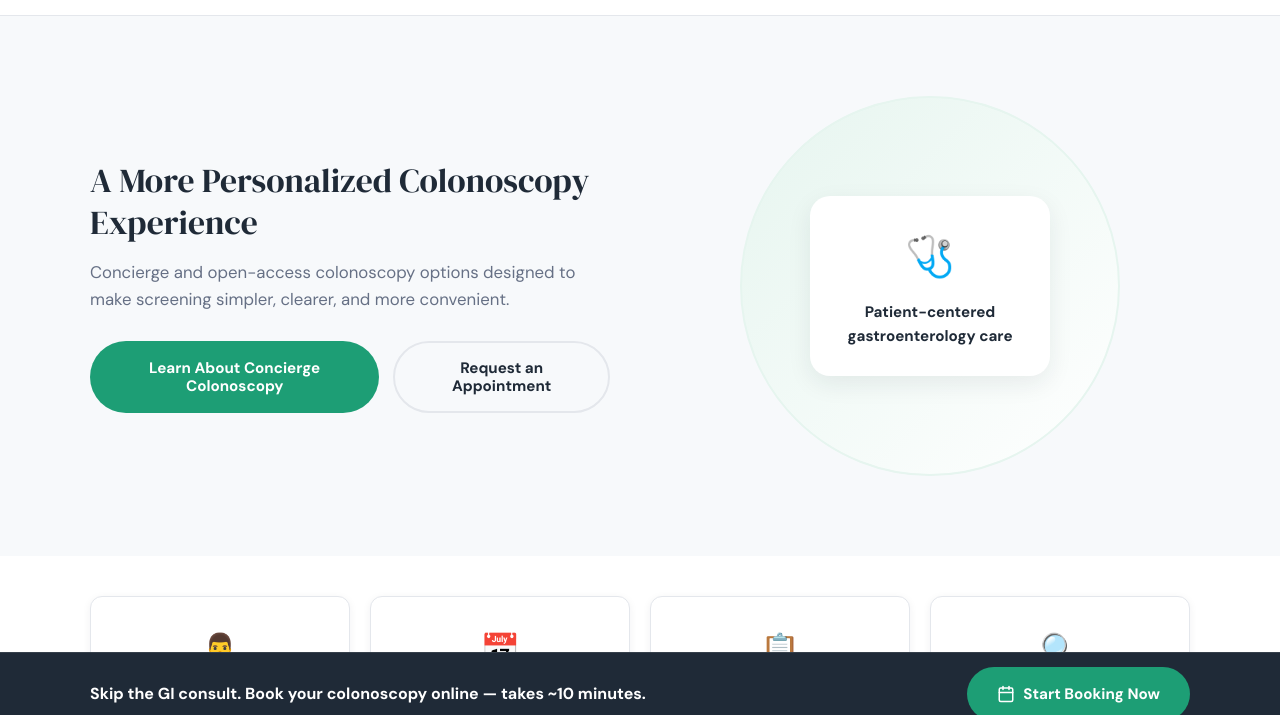
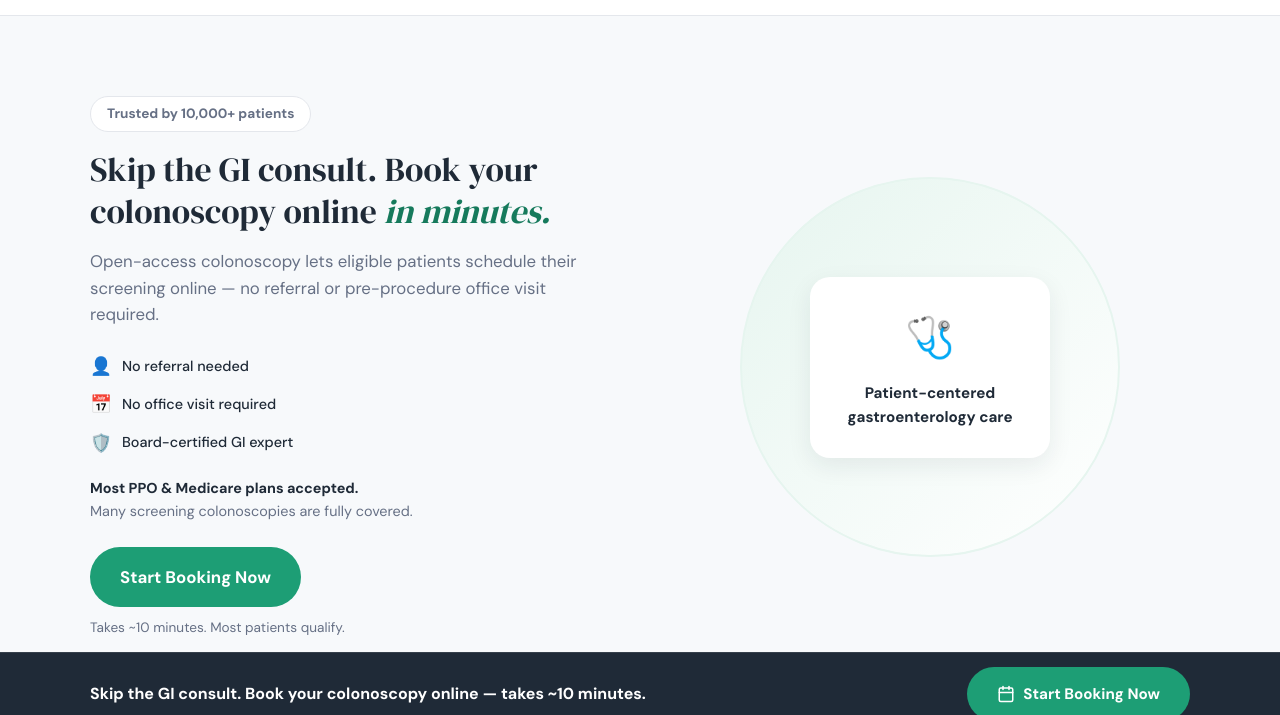
Before and after one commit to rachitaketan/dr-ketan-shah-website, a plain HTML site: page index.html in a window 1280 px wide. Shown: the part 65-780 px from the top of the page. Drawn offline with Linux system fonts and the light colour scheme.

Commit message:
Add files via upload

```diff
--- a/index.html
+++ b/index.html
@@ -52,12 +52,31 @@
   <section class="hero" id="home">
     <div class="container hero-inner">
       <div class="hero-text">
-        <h1>A More Personalized Colonoscopy Experience</h1>
-        <p class="hero-sub">Concierge and open-access colonoscopy options designed to make screening simpler, clearer, and more convenient.</p>
+        <span class="hero-badge">Trusted by 10,000+ patients</span>
+        <h1>Skip the GI consult. Book your colonoscopy online <em>in minutes.</em></h1>
+        <p class="hero-sub">Open-access colonoscopy lets eligible patients schedule their screening online — no referral or pre-procedure office visit required.</p>
+
+        <div class="hero-features">
+          <div class="hero-feature">
+            <span class="hero-feature-icon" aria-hidden="true">👤</span>
+            <span>No referral needed</span>
+          </div>
+          <div class="hero-feature">
+            <span class="hero-feature-icon" aria-hidden="true">📅</span>
+            <span>No office visit required</span>
+          </div>
+          <div class="hero-feature">
+            <span class="hero-feature-icon" aria-hidden="true">🛡️</span>
+            <span>Board-certified GI expert</span>
+          </div>
+        </div>
+
+        <p class="hero-insurance"><strong>Most PPO &amp; Medicare plans accepted.</strong><br>Many screening colonoscopies are fully covered.</p>
+
         <div class="hero-buttons">
-          <a href="#concierge" class="btn btn-primary">Learn About Concierge Colonoscopy</a>
-          <a href="#contact" class="btn btn-secondary">Request an Appointment</a>
+          <a href="#open-access" class="btn btn-primary btn-large">Start Booking Now</a>
         </div>
+        <p class="hero-note">Takes ~10 minutes. Most patients qualify.</p>
       </div>
       <div class="hero-visual" aria-hidden="true">
         <div class="hero-graphic">
--- a/style.css
+++ b/style.css
@@ -329,11 +329,68 @@ button:focus-visible {
   margin-bottom: 16px;
 }
 
+.hero-badge {
+  display: inline-flex;
+  align-items: center;
+  gap: 6px;
+  background-color: #FFFFFF;
+  border: 1px solid var(--color-border);
+  border-radius: 999px;
+  padding: 6px 16px;
+  font-size: 0.85rem;
+  font-weight: 700;
+  color: var(--color-text-light);
+  margin-bottom: 16px;
+}
+
+.hero-text h1 em {
+  font-style: italic;
+  color: var(--color-primary-dark);
+  font-family: var(--font-heading);
+}
+
 .hero-sub {
   font-size: 1.05rem;
   color: var(--color-text-light);
-  margin-bottom: 28px;
+  margin-bottom: 24px;
   max-width: 540px;
+}
+
+.hero-features {
+  display: flex;
+  flex-direction: column;
+  gap: 10px;
+  margin-bottom: 20px;
+}
+
+.hero-feature {
+  display: flex;
+  align-items: center;
+  gap: 10px;
+  font-size: 0.9rem;
+  font-weight: 500;
+  color: var(--color-navy);
+}
+
+.hero-feature-icon {
+  font-size: 1.1rem;
+}
+
+.hero-insurance {
+  font-size: 0.9rem;
+  color: var(--color-text-light);
+  margin-bottom: 24px;
+}
+
+.hero-insurance strong {
+  color: var(--color-navy);
+}
+
+.hero-note {
+  font-size: 0.85rem;
+  color: var(--color-text-light);
+  margin-top: 10px;
+  text-align: center;
 }
 
 .hero-buttons {
@@ -344,6 +401,12 @@ button:focus-visible {
 
 .hero-buttons .btn {
   width: 100%;
+}
+
+.hero-buttons .btn-large {
+  display: inline-flex;
+  align-items: center;
+  justify-content: center;
 }
 
 .hero-visual {
@@ -895,6 +958,14 @@ button:focus-visible {
 
   h1 { font-size: 3.2rem; }
 
+  .hero-note {
+    text-align: left;
+  }
+
+  .hero-buttons .btn-large {
+    width: auto;
+  }
+
   .hero {
     padding: 80px 0;
   }
```
